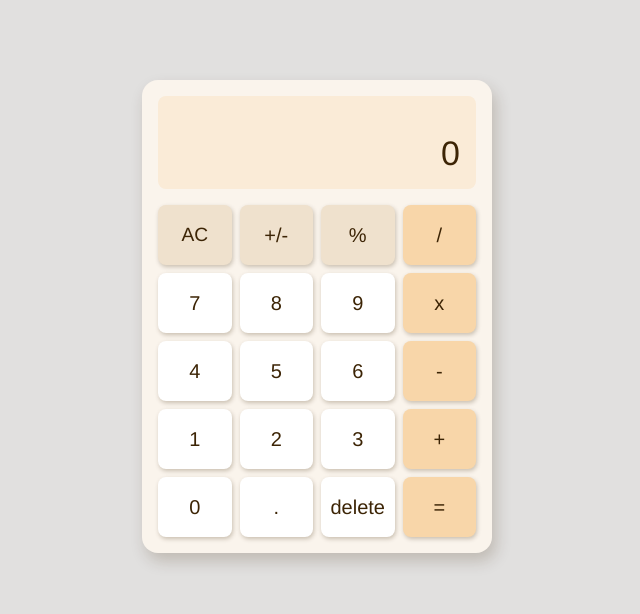
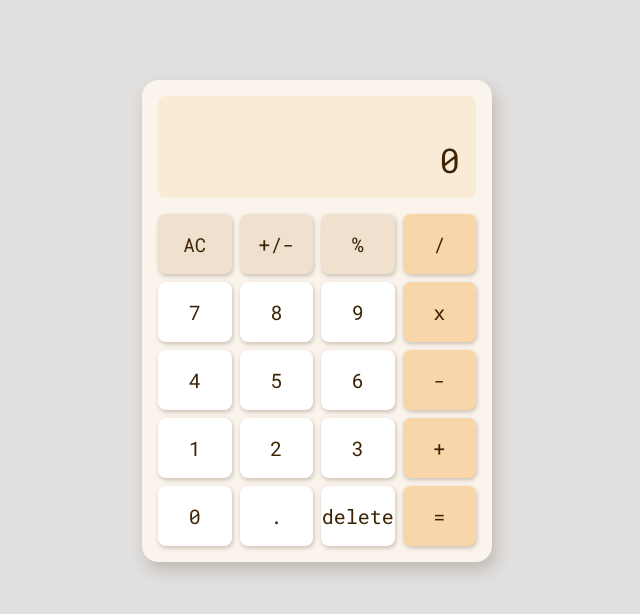
Before and after one commit to mengdesigntw/odin-calculator, a plain HTML site: page index.html in a window 1280 px wide. Shown: the whole page, without its empty margins (323-963 px from the left). Drawn offline with Linux system fonts and the light colour scheme.

Commit message:
Change font and set overflow to hidden on display

```diff
--- a/app.js
+++ b/app.js
@@ -1,7 +1,5 @@
 console.log('hi');
 //List to do:
-//display container overflow
-//escape scientific notation
 
 //create variables for nodes
 const currentValue = document.querySelector('.current');
@@ -125,7 +123,7 @@ function doTheMath(operator, val1, val2) {
   if (operator == '-') result = val1 - val2;
   if (operator == 'x') result = val1 * val2;
   if (operator == '/') result = val1 / val2;
-  return parseFloat(result.toFixed(10));
+  return parseFloat(result.toFixed(15));
 }
 
 function modTemporary(e) {
@@ -230,6 +228,7 @@ function handleOperatorClick(e) {
       setCalHistory(); //+
       inputs.push(+temporary);
       temporary = '';
+      setCurrentDisplay()
     }
   }
   if (temporary) {
--- a/index.html
+++ b/index.html
@@ -6,13 +6,18 @@
     <title>Calculator</title>
     <link rel="stylesheet" href="./styles.css" />
     <script type="text/javascript" src="./app.js" defer></script>
+    <link rel="preconnect" href="https://fonts.googleapis.com" />
+    <link rel="preconnect" href="https://fonts.gstatic.com" crossorigin />
+    <link href="https://fonts.googleapis.com/css2?family=Roboto+Mono:ital,wght@0,100..700;1,100..700&display=swap" rel="stylesheet" />
   </head>
   <body>
     <div class="main">
       <div class="container">
-        <div class="display-view">
-          <div class="history">1+2</div>
-          <div class="current">3</div>
+        <div class="display-container">
+          <div class="display-view">
+            <div class="history">1+2</div>
+            <div class="current">3</div>
+          </div>
         </div>
         <div class="inputs">
           <div class="row">
--- a/styles.css
+++ b/styles.css
@@ -1,5 +1,6 @@
 * {
-    font-family: 'Franklin Gothic Medium', 'Arial Narrow', Arial, sans-serif;
+  font-family: 'Roboto Mono', monospace;
+  font-optical-sizing: auto;
   margin: 0;
   padding: 0;
   box-sizing: border-box;
@@ -15,7 +16,7 @@ body {
   padding: 1rem;
 }
 .container {
-    box-shadow: 4px 8px 16px rgba(61, 37, 5, 0.2);;
+  box-shadow: 4px 8px 16px rgba(61, 37, 5, 0.2);
   width: 350px;
   margin: 0 auto;
   margin-top: 4rem;
@@ -23,19 +24,24 @@ body {
   border-radius: 1rem;
   background-color: rgb(250, 244, 236);
 }
-
-.display-view {
+.display-container {
   padding: 1rem;
   border-radius: 0.5rem;
   background-color: antiquewhite;
   margin-bottom: 1rem;
-    text-align: right;
-    min-height: 93px;
+  min-height: 102px;
   display: flex;
   flex-direction: column;
-    align-items: right;
   justify-content: flex-end;
-    gap: .25rem;
+}
+.display-view {
+  flex: 1 1 0;
+  overflow: hidden;
+  text-align: right;
+  display: flex;
+  flex-direction: column;
+  justify-content: flex-end;
+  gap: 0.25rem;
 }
 
 .history {
@@ -49,7 +55,7 @@ body {
 .inputs {
   display: flex;
   flex-direction: column;
-    gap: .5rem;
+  gap: 0.5rem;
 }
 
 .row {
@@ -58,7 +64,7 @@ body {
   gap: 0.5rem;
 }
 
-.pad{
+.pad {
   box-shadow: 1px 2px 4px rgba(61, 37, 5, 0.25);
   cursor: pointer;
   font-size: 1.25rem;
@@ -83,9 +89,8 @@ body {
   background-color: rgb(248, 214, 169);
   flex: none;
   width: 73.5px;
-
 }
 
 .focused {
-    border: 2px solid rgba(60, 36, 5, 0.80);
+  border: 2px solid rgba(60, 36, 5, 0.8);
 }
```
Lines whose indentation alone changed are shown as unchanged.
